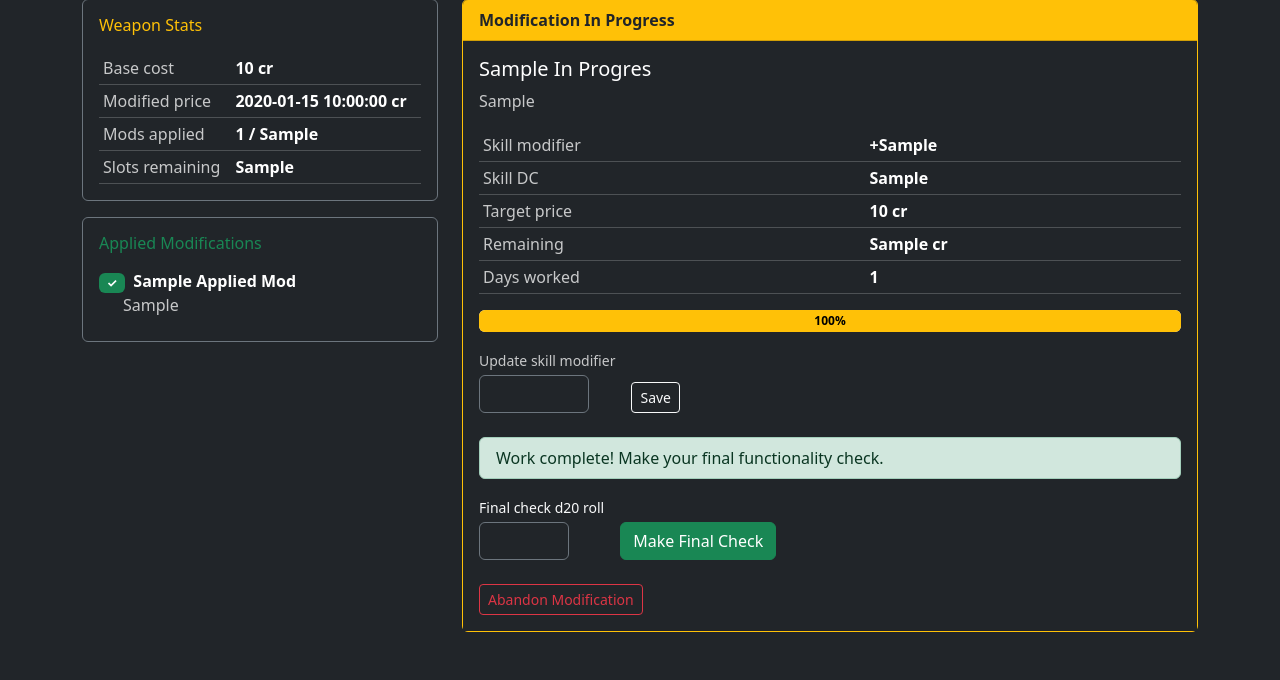
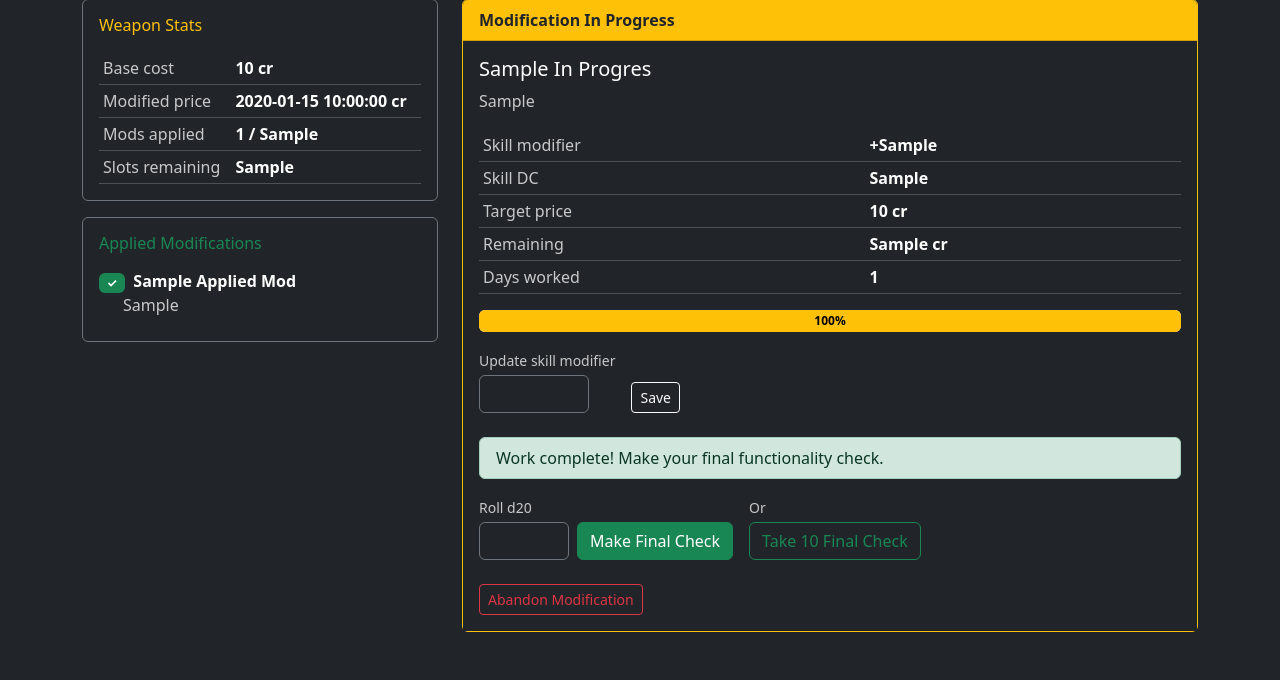
Before and after one commit to KnoxvilleBuckeye/SWd20WeaponMods, a Flask app: template templates/weapon_detail.html in a window 1280 px wide. Shown: the part 171-851 px from the top of the page. Run offline with Flask 3, Linux system fonts and the light colour scheme; the template is opened without the code that fills it: most values are stand-ins (such as "Sample title", 1, 10 or a date in 2020).

Commit message:
fixed logic where taking 10 completed the mod - skipping all daily checks

```diff
--- a/app.py
+++ b/app.py
@@ -167,35 +167,10 @@ def start_mod(weapon_id):
     if request.method == "POST":
         mod = Mod(request.form["mod"])
         skill_modifier = int(request.form["skill_modifier"])
-        take_10 = request.form.get("take_10") == "on"
         synergy_bonus = request.form.get("synergy_bonus") == "on"
         mastercraft_bonus = request.form.get("mastercraft_bonus") == "on"
         no_tools_penalty = request.form.get("no_tools_penalty") == "on"
 
-        if take_10:
-            result = plan_modification_take10(
-                weapon=weapon.to_rules_weapon(),
-                mod=mod,
-                skill_modifier=skill_modifier,
-                synergy_bonus=synergy_bonus,
-                mastercraft_bonus=mastercraft_bonus,
-                no_tools_penalty=no_tools_penalty,
-            )
-            if not result.success:
-                flash(f"Cannot apply modification: {result.reason}")
-                return redirect(url_for("start_mod", weapon_id=weapon_id))
-            return render_template(
-                "confirm_take10.html",
-                weapon=weapon,
-                result=result,
-                mod=mod,
-                skill_modifier=skill_modifier,
-                synergy_bonus=synergy_bonus,
-                mastercraft_bonus=mastercraft_bonus,
-                no_tools_penalty=no_tools_penalty,
-            )
-
-        # Rolling: persist in-progress state
         dc = WEAPON_LIMITS[weapon.weapon_type]["dc"]
         target_price = int(weapon.base_cost * (1 + 0.5 * (weapon.mod_count + 1)))
         ip = DBInProgressMod(
@@ -212,7 +187,7 @@ def start_mod(weapon_id):
         )
         db.session.add(ip)
         db.session.commit()
-        flash("Modification started. Enter your daily roll each session.")
+        flash("Modification started. Make a daily check each session — roll or take 10.")
         return redirect(url_for("weapon_detail", weapon_id=weapon_id))
 
     rules_weapon = weapon.to_rules_weapon()
@@ -225,15 +200,6 @@ def start_mod(weapon_id):
         ONCE_PER_WEAPON=ONCE_PER_WEAPON,
     )
 
-
-@app.route("/weapon/<int:weapon_id>/mod/confirm_take10", methods=["POST"])
-def confirm_take10(weapon_id):
-    weapon = db.get_or_404(DBWeapon, weapon_id)
-    mod_name = request.form["mod"]
-    db.session.add(DBAppliedMod(weapon_id=weapon.id, mod_name=mod_name))
-    db.session.commit()
-    flash("Modification applied successfully!")
-    return redirect(url_for("weapon_detail", weapon_id=weapon_id))
 
 
 @app.route("/weapon/<int:weapon_id>/mod/skill", methods=["POST"])
--- a/templates/weapon_detail.html
+++ b/templates/weapon_detail.html
@@ -109,30 +109,44 @@
         </form>
 
         {% if ip.remaining_credits > 0 %}
-        <h6>Day {{ ip.day_count + 1 }} — Daily Roll</h6>
+        <h6 class="text-white">Day {{ ip.day_count + 1 }} — Daily Check</h6>
+        <div class="d-flex gap-3 align-items-end mb-4 flex-wrap">
           <form method="POST" action="{{ url_for('roll_day', weapon_id=weapon.id) }}"
-              class="d-flex align-items-end gap-3 mb-4">
+                class="d-flex align-items-end gap-2">
             <div>
-            <label class="form-label mb-1 small">d20 roll</label>
-            <input type="number" name="d20_roll" class="form-control bg-dark text-light border-secondary"
+              <label class="form-label mb-1 small text-white opacity-75">Roll d20</label>
+              <input type="number" name="d20_roll" class="form-control bg-dark text-white border-secondary"
                      min="1" max="20" style="width: 90px" required>
             </div>
             <button class="btn btn-warning">Submit Roll</button>
           </form>
+          <form method="POST" action="{{ url_for('roll_day', weapon_id=weapon.id) }}">
+            <input type="hidden" name="d20_roll" value="10">
+            <label class="form-label mb-1 small text-white opacity-75 d-block">Or</label>
+            <button class="btn btn-outline-warning">Take 10</button>
+          </form>
+        </div>
 
         {% else %}
         <div class="alert alert-success py-2 mb-3">
           Work complete! Make your final functionality check.
         </div>
+        <div class="d-flex gap-3 align-items-end mb-4 flex-wrap">
           <form method="POST" action="{{ url_for('final_check', weapon_id=weapon.id) }}"
-              class="d-flex align-items-end gap-3 mb-4">
+                class="d-flex align-items-end gap-2">
             <div>
-            <label class="form-label mb-1 small">Final check d20 roll</label>
-            <input type="number" name="d20_final" class="form-control bg-dark text-light border-secondary"
+              <label class="form-label mb-1 small text-white opacity-75">Roll d20</label>
+              <input type="number" name="d20_final" class="form-control bg-dark text-white border-secondary"
                      min="1" max="20" style="width: 90px" required>
             </div>
             <button class="btn btn-success">Make Final Check</button>
           </form>
+          <form method="POST" action="{{ url_for('final_check', weapon_id=weapon.id) }}">
+            <input type="hidden" name="d20_final" value="10">
+            <label class="form-label mb-1 small text-white opacity-75 d-block">Or</label>
+            <button class="btn btn-outline-success">Take 10 Final Check</button>
+          </form>
+        </div>
         {% endif %}
 
         <form method="POST" action="{{ url_for('abandon_mod', weapon_id=weapon.id) }}"
```
Also changed, not shown: templates/start_mod.html (+0 -7 lines), README.md, data/weapons.db. Lines whose indentation alone changed are shown as unchanged.
